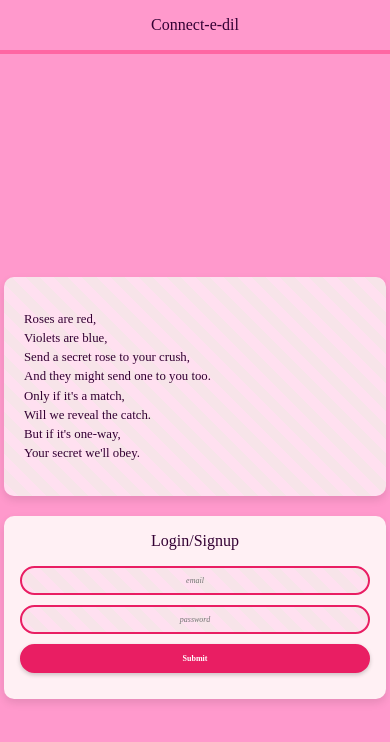
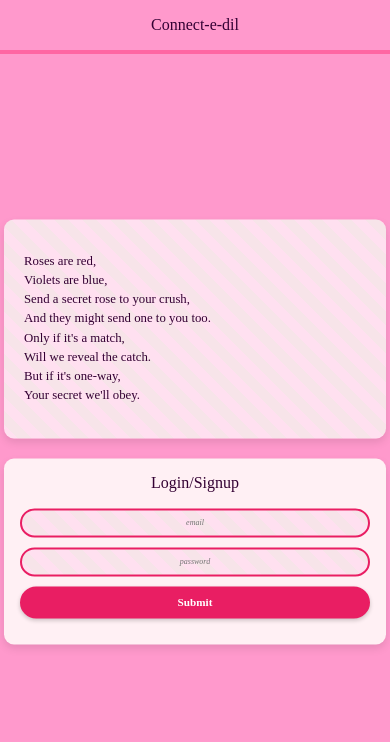
Before and after one commit to san1997/Connect-e, a React (Create React App) app: page / in a window 390 px wide. Shown: the top 742 px of the page. Built offline with nearby package versions, Linux system fonts and the light colour scheme; no server answers.

Commit message:
error handling, messages etc

```diff
--- a/src/App.css
+++ b/src/App.css
@@ -2,22 +2,26 @@ body, .App {
   font-family: 'Press Start 2P', cursive; /* Pixelated font */
   background-color: #ffe6f0; /* Soft pink background */
   color: #330033; /* Deep purple for contrast */
-}
-
-.App-logo {
-  height: 20vmin;
-  image-rendering: pixelated; /* Ensure the logo is pixelated */
+  margin: 0; /* Ensure there are no default margins */
+  padding: 0; /* Ensure there are no default paddings */
+  overflow-x: hidden; /* Prevent horizontal scrolling */
+  min-height: 100vh; /* Ensure the body takes at least 100% of the viewport height */
 }
 
 .App-header {
   background-color: #ff99cc; /* Soft romantic pink */
-  min-height: 100vh;
+  position: fixed; /* Fixed position */
+  top: 0; /* Align to the top of the viewport */
+  left: 0; /* Align to the left of the viewport */
+  width: 100%; /* Full width of the container */
+  height: 100vh; /* Full height of the viewport */
   display: flex;
   flex-direction: column;
   align-items: center;
   justify-content: center;
   font-size: 1.5rem;
   color: #330033; /* Deep purple for text */
+  z-index: 1; /* Lower z-index than main container */
 }
 
 .top-header {
@@ -25,40 +29,27 @@ body, .App {
   top: 0;
   padding: 1em 0;
   font-size: 1.5rem;
-  width: 100%;
+  width: 100%; /* Full width of the container */
   background-color: #ff99cc;
   color: #330033;
   border-bottom: 4px solid #ff66a3; /* Pixel-like border */
+  z-index: 2; /* Higher than .App-header but lower than .main-container */
 }
 
 .main-container {
-  position: relative;
-  padding: 1em;
+  position: absolute; /* Changed to absolute positioning */
+  top: 50%; /* Position the top edge of the element at the center of the container */
+  left: 50%; /* Position the left edge of the element at the center of the container */
+  transform: translate(-50%, -50%); /* Offset the element to the actual center */
+  box-sizing: border-box; /* Include padding in the width and height calculation */
+  z-index: 3; /* Highest z-index to be on top */
+  /*background-color: rgba(255, 255, 255, 0.9); !* Semi-transparent white *!*/
+  display: flex;
+  flex-direction: column;
+  align-items: center;
+  justify-content: center;
+  /* Define a max-width and max-height if necessary, or use width and height */
 }
-
-.App-link {
-  color: #ff66a3;
-  text-decoration: none;
-  border-bottom: 2px dotted #ff99cc; /* Dotted underline for links */
-}
-
-
-.button:hover, .inputBox.submitButton:hover, .sendRoseButton:hover {
-  background-color: #ff99cc;
-  border-color: #ff66a3;
-}
-
-/* Animation for App logo */
-@keyframes App-logo-spin {
-  from {
-    transform: rotate(0deg);
-  }
-  to {
-    transform: rotate(360deg);
-  }
-}
-
-/* ... existing styles ... */
 
 /* Media Query for Mobile Devices */
 @media screen and (max-width: 768px) {
@@ -67,26 +58,22 @@ body, .App {
     font-size: 1rem; /* Smaller font size for headers */
   }
 
-  .App-logo {
-    height: 15vmin;
-  }
-
-  .button, .inputBox.submitButton, .sendRoseButton {
-    padding: 8px 15px;
-    font-size: 0.75rem; /* Smaller font size for buttons */
-  }
-
   .main-container {
-    top: 3.5rem; /* Reduced top position for smaller header */
-    padding: 0.5em; /* Smaller padding for main container */
+    width: calc(100% ); /* Subtract desired space from the total width */
+    height: auto; /* Height can be auto to contain the content */
+    margin: 0px; /* This will add space around the container */
+    max-width: 768px; /* You can set a max-width if required */
+    padding: 1em; /* Add padding inside the container if needed */
+    box-sizing: border-box; /* Ensure padding is included in the width calculation */
+    top: 50%; /* Center vertically */
+    left: 50%; /* Center horizontally */
+    transform: translate(-50%, -50%); /* Keep centered after adjusting width */
   }
 
   body, .App {
-    font-size: 0.8rem; /* Smaller base font size for better readability */
+    font-size: 1rem; /* Smaller base font size for better readability */
   }
 }
 
-/*!* ... existing styles ... *!*/
-
 /* Import the 'Press Start 2P' font from Google Fonts */
 @import url('https://fonts.googleapis.com/css2?family=Press+Start+2P&display=swap');
--- a/src/constants.js
+++ b/src/constants.js
@@ -1,3 +1,3 @@
-export const BASE_URL = 'https://e769-122-161-35-51.ngrok-free.app';
-export const REDIRECT_URL = "https://e769-122-161-35-51.ngrok-free.app/"
-export const CLIENT_ID = "380004887844383"
+export const BASE_URL = 'https://www.cricalerts.in';
+export const REDIRECT_URL = "https://www.cricalerts.in/";
+export const CLIENT_ID = "298850319787689";
--- a/src/pages/homePage.css
+++ b/src/pages/homePage.css
@@ -136,7 +136,7 @@ body {
 
 .rest-text {
     font-weight: lighter;
-    font-size: 0.8rem;
+    font-size: 0.6rem;
     color: grey; /* Grey color for the rest of the text */
 }
 
@@ -158,7 +158,7 @@ body {
     margin: 10px 0;
     font-family: 'Press Start 2P', cursive; /* Pixelated font */
     font-size: 1rem;
-    color: #050505;
+    color: #e91e63;
 }
 
 .icon {
@@ -203,20 +203,25 @@ body {
         margin: 10px auto;
         padding: 10px;
         max-width: 80%;
-        font-size: 0.7rem; /* Adjusted font size for better readability */
+        font-size: 1rem; /* Adjusted font size for better readability */
     }
 
     .title {
         font-size: 1.0rem;
     }
 
-    .inputbox, .submitButton {
+    .inputbox {
         font-size: 0.5rem; /* Adjusted font size for better readability */
         padding: 8px; /* Slightly reduced padding */
     }
 
+    .submitButton {
+        font-size: 0.7rem; /* Adjusted font size for better readability */
+        padding: 8px; /* Slightly reduced padding */
+    }
+
     .widget {
-        font-size: 0.7rem; /* Adjusted font size for better readability */
+        font-size: 0.5rem; /* Adjusted font size for better readability */
         padding: 10px;
         margin-bottom: 20px; /* Adjusted for spacing in mobile view */
     }
@@ -231,6 +236,13 @@ body {
     .rest-text{
         font-size: 0.5rem;
     }
+    .stat, .icon {
+        font-size: 0.9rem;
+    }
+}
+
+a {
+    color: #ff66a3; /* Set your desired color */
 }
 
 /* Importing pixelated font */
--- a/src/pages/homePage.js
+++ b/src/pages/homePage.js
@@ -104,10 +104,6 @@ function ConnectInstagram({ setInstaConnected }) {
         setError('Connecting Instagram failed.');
     };
 
-    if (error) {
-        return <div>Error: {error}</div>;
-    }
-
     return (
         <div className="instagram">
             <p>Please connect Instagram</p>
@@ -118,13 +114,8 @@ function ConnectInstagram({ setInstaConnected }) {
                 onFailure={handleIgFailureResp}
                 redirectUri={REDIRECT_URL}
                 scope="user_profile"
-                //useRedirect={true}
             />
-            {/*<button*/}
-            {/*    className='inputbox submitButton'*/}
-            {/*    onClick={handleIgSuccessResp}*/}
-            {/*>*/}
-            {/*</button>*/}
+            {error && <div className="error-message">Error: {error}</div>}
         </div>
     );
 }
@@ -259,9 +250,9 @@ function InstagramProfile({ igUsername }) {
 
     return (
         <div className="instagram-profile">
-            {/*<div>*/}
-            {/*    <span className="instagram-icon">📸</span>*/}
-            {/*</div>*/}
+            <div>
+                <span className="instagram-icon">📸</span>
+            </div>
             <div>
                 <strong className="ig-username">@{igUsername}</strong>
             </div>
@@ -273,20 +264,23 @@ function InstagramProfile({ igUsername }) {
 }
 
 
-function SentRoses({userInfo, render, setRender}) {
+function SentRoses({userInfo}) {
     const sentRoses = userInfo.sentRoses
     return (
         <div>
             <div className="widget scrollable-container">
                 <div className="title">Sent Roses</div>
+                {sentRoses && sentRoses.length > 0 ? (
                     <ul>
-                        {sentRoses?.map(match => (
+                        {sentRoses.map(match => (
                             <li key={match}>
-                                <a href={`https://instagram.com/${match}`} target="_blank" >{match}</a>
+                                <a href={`https://instagram.com/${match}`} target="_blank" rel="noreferrer">{match}</a>
                             </li>
                         ))}
                     </ul>
-
+                ) : (
+                    <p className="inputbox rest-text">No Rose sent yet, give it a try!</p>
+                )}
             </div>
         </div>
     );
@@ -298,14 +292,17 @@ function Matches({userInfo}) {
         <div>
             <div className="widget scrollable-container">
                 <div className="title">Matches</div>
-                    <ul>
-                        {matches?.map(match => (
-                            <li key={match}>
-                                <a href={`https://instagram.com/${match}`} target="_blank" >{match}</a>
-                            </li>
-                        ))}
-
-                    </ul>
+                    {matches && matches.length > 0 ? (
+                        <ul>
+                            {matches.map(match => (
+                                <li key={match}>
+                                    <a href={`https://instagram.com/${match}`} target="_blank" rel="noreferrer">{match}</a>
+                                </li>
+                            ))}
+                        </ul>
+                    ) : (
+                        <p className="inputbox rest-text">No matches yet. Stay tuned!</p>
+                    )}
             </div>
         </div>
     );
@@ -324,6 +321,4 @@ function StatsWidget({ userInfo }) {
     );
 }
 
-
-
 export default ProfilePage;
```
